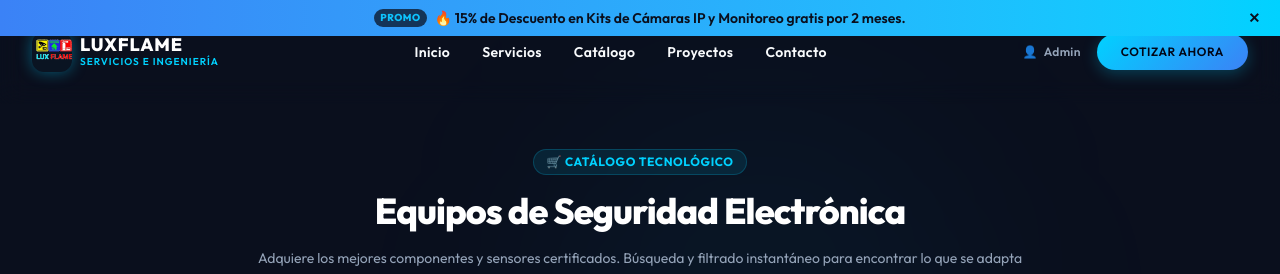
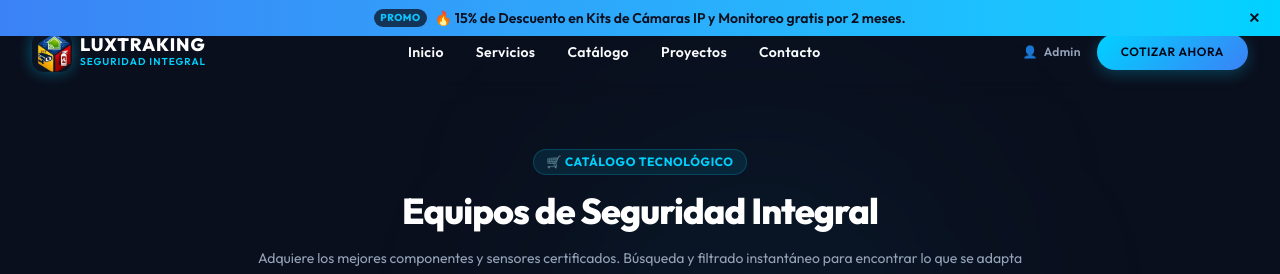
Before and after one commit to richen1995/LUX_ALEX_FRONT, an Angular app: page /products in a window 1280 px wide. Shown: the top 274 px of the page. Built offline with nearby package versions, Linux system fonts and the light colour scheme.

Commit message:
CAMBIOS EN EL LOGO Y LA LEYENDA

```diff
--- a/src/app/app.routes.ts
+++ b/src/app/app.routes.ts
@@ -12,27 +12,27 @@ export const routes: Routes = [
       {
         path: '',
         loadComponent: () => import('./features/home/home.component').then(m => m.HomeComponent),
-        title: 'SECUREPRO | Seguridad Electrónica Corporativa Premium'
+        title: 'LUXTRAKING | Seguridad Integral Corporativa Premium'
       },
       {
         path: 'services',
         loadComponent: () => import('./features/services/services.component').then(m => m.ServicesComponent),
-        title: 'Servicios Profesionales de Seguridad | SECUREPRO'
+        title: 'Servicios Profesionales de Seguridad | LUXTRAKING'
       },
       {
         path: 'products',
         loadComponent: () => import('./features/products/products.component').then(m => m.ProductsComponent),
-        title: 'Catálogo de Equipos de Seguridad | SECUREPRO'
+        title: 'Catálogo de Equipos de Seguridad | LUXTRAKING'
       },
       {
         path: 'projects',
         loadComponent: () => import('./features/projects/projects.component').then(m => m.ProjectsComponent),
-        title: 'Proyectos y Casos de Éxito | SECUREPRO'
+        title: 'Proyectos y Casos de Éxito | LUXTRAKING'
       },
       {
         path: 'contact',
         loadComponent: () => import('./features/contact/contact.component').then(m => m.ContactComponent),
-        title: 'Solicitar Cotización Gratis | SECUREPRO'
+        title: 'Solicitar Cotización Gratis | LUXTRAKING'
       }
     ]
   },
@@ -41,7 +41,7 @@ export const routes: Routes = [
   {
     path: 'login',
     loadComponent: () => import('./features/authentication/login.component').then(m => m.LoginComponent),
-    title: 'Iniciar Sesión Corporativo | SECUREPRO'
+    title: 'Iniciar Sesión Corporativo | LUXTRAKING'
   },
 
   // Admin Routes (inside AdminLayoutComponent, protected by authGuard)
@@ -58,32 +58,32 @@ export const routes: Routes = [
       {
         path: 'dashboard',
         loadComponent: () => import('./features/dashboard/dashboard.component').then(m => m.DashboardComponent),
-        title: 'Dashboard de Métricas | SECUREPRO Admin'
+        title: 'Dashboard de Métricas | LUXTRAKING Admin'
       },
       {
         path: 'crm',
         loadComponent: () => import('./features/crm/crm.component').then(m => m.CrmComponent),
-        title: 'Gestión CRM - Leads | SECUREPRO Admin'
+        title: 'Gestión CRM - Leads | LUXTRAKING Admin'
       },
       {
         path: 'products',
         loadComponent: () => import('./features/admin/products-crud/products-crud.component').then(m => m.ProductsCrudComponent),
-        title: 'CRUD Productos de Seguridad | SECUREPRO Admin'
+        title: 'CRUD Productos de Seguridad | LUXTRAKING Admin'
       },
       {
         path: 'services',
         loadComponent: () => import('./features/admin/services-crud/services-crud.component').then(m => m.ServicesCrudComponent),
-        title: 'CRUD Servicios de Seguridad | SECUREPRO Admin'
+        title: 'CRUD Servicios de Seguridad | LUXTRAKING Admin'
       },
       {
         path: 'projects',
         loadComponent: () => import('./features/admin/projects-crud/projects-crud.component').then(m => m.ProjectsCrudComponent),
-        title: 'CRUD Galería de Proyectos | SECUREPRO Admin'
+        title: 'CRUD Galería de Proyectos | LUXTRAKING Admin'
       },
       {
         path: 'testimonials',
         loadComponent: () => import('./features/admin/testimonials-crud/testimonials-crud.component').then(m => m.TestimonialsCrudComponent),
-        title: 'CRUD Gestión de Testimonios | SECUREPRO Admin'
+        title: 'CRUD Gestión de Testimonios | LUXTRAKING Admin'
       }
     ]
   },
--- a/src/app/core/layouts/admin-layout/admin-layout.component.html
+++ b/src/app/core/layouts/admin-layout/admin-layout.component.html
@@ -7,11 +7,11 @@
   >
     <!-- Logo and Brand -->
     <div class="h-20 border-b border-white/5 flex items-center px-6 gap-2">
-      <div class="w-8 h-8 rounded-lg bg-gradient-to-tr from-brand-blue to-brand-accent flex items-center justify-center text-sm font-black">
-        <span>🛡️</span>
+      <div class="w-8 h-8 rounded-lg bg-[#0a1422] flex items-center justify-center overflow-hidden">
+        <img src="/logo_luxtraking.png" alt="Logo Lux" class="w-full h-full object-cover">
       </div>
       <div class="flex flex-col">
-        <span class="text-white font-extrabold text-sm tracking-wider leading-none">SECUREPRO</span>
+        <span class="text-white font-extrabold text-sm tracking-wider leading-none">LUXTRAKING</span>
         <span class="text-brand-blue font-bold text-[9px] tracking-widest uppercase">Admin Panel</span>
       </div>
     </div>
--- a/src/app/features/authentication/login.component.html
+++ b/src/app/features/authentication/login.component.html
@@ -8,10 +8,10 @@
 
     <!-- Header -->
     <div class="text-center space-y-3 mb-8">
-      <div class="inline-flex w-12 h-12 rounded-2xl bg-gradient-to-tr from-brand-blue to-brand-accent items-center justify-center text-2xl shadow-neon-blue mx-auto">
-        🛡️
+      <div class="inline-flex w-12 h-12 rounded-2xl bg-[#0a1422] items-center justify-center shadow-neon-blue mx-auto overflow-hidden">
+        <img src="/logo_luxtraking.png" alt="Logo Lux" class="w-full h-full object-cover">
       </div>
-      <h2 class="text-2xl font-extrabold text-white font-sans tracking-tight">SECUREPRO Control</h2>
+      <h2 class="text-2xl font-extrabold text-white font-sans tracking-tight">LUXTRAKING Control</h2>
       <p class="text-xs text-brand-gray-muted">Acceso exclusivo para personal técnico y comercial autorizado.</p>
     </div>
 
--- a/src/app/features/contact/contact.component.html
+++ b/src/app/features/contact/contact.component.html
@@ -39,7 +39,7 @@
               <div class="w-8 h-8 rounded-lg bg-white/5 flex items-center justify-center text-sm">✉️</div>
               <div>
                 <p class="text-brand-gray-muted font-bold">Correos</p>
-                <p class="text-white font-semibold mt-0.5">contacto&#64;securepro.com.ec</p>
+                <p class="text-white font-semibold mt-0.5">contacto&#64;luxtraking.com.ec</p>
               </div>
             </div>
 
@@ -62,7 +62,7 @@
             Si requieres una respuesta técnica inmediata o reporte de robo, inicia un chat directo con nuestro centro operativo.
           </p>
           <a
-            href="https://api.whatsapp.com/send?phone=593991234567&text=Hola%20SecurePro,%20requiero%20asistencia%20inmediata."
+            href="https://api.whatsapp.com/send?phone=593991234567&text=Hola%20Luxtraking,%20requiero%20asistencia%20inmediata."
             target="_blank"
             class="w-full flex items-center justify-center gap-2 bg-emerald-500 hover:bg-emerald-600 text-brand-dark font-bold text-xs uppercase tracking-wider py-3 rounded-xl transition-colors shadow"
           >
--- a/src/app/features/home/home.component.html
+++ b/src/app/features/home/home.component.html
@@ -14,7 +14,7 @@
       <!-- Hero Text Content -->
       <div class="lg:col-span-7 text-center lg:text-left space-y-6">
         <div class="inline-flex items-center gap-2 px-3.5 py-1.5 rounded-full bg-brand-blue/10 border border-brand-blue/20 text-brand-blue text-xs font-semibold tracking-wider uppercase">
-          ⚡ Innovación y Seguridad Electrónica
+          ⚡ Innovación y Seguridad Integral
         </div>
 
         <h1 class="text-4xl sm:text-5xl lg:text-6xl font-extrabold text-white tracking-tight leading-none font-sans">
@@ -31,7 +31,7 @@
             Solicitar Cotización 📋
           </a>
           <a
-            href="https://api.whatsapp.com/send?phone=593991234567&text=Hola%20SecurePro,%20solicito%20cotización."
+            href="https://api.whatsapp.com/send?phone=593991234567&text=Hola%20Luxtraking,%20solicito%20cotización."
             target="_blank"
             class="w-full sm:w-auto text-center btn-premium-secondary px-8 py-4 text-sm uppercase tracking-wider font-extrabold flex items-center justify-center gap-2"
           >
@@ -141,7 +141,7 @@
 
       <div class="space-y-6">
         <span class="text-brand-blue font-bold text-xs uppercase tracking-widest">Nuestra Calidad</span>
-        <h2 class="text-3xl sm:text-4xl font-extrabold text-white font-sans leading-tight">¿Por qué las corporaciones líderes eligen SECUREPRO?</h2>
+        <h2 class="text-3xl sm:text-4xl font-extrabold text-white font-sans leading-tight">¿Por qué las corporaciones líderes eligen LUXTRAKING?</h2>
         <p class="text-sm sm:text-base text-brand-gray-muted leading-relaxed">
           No vendemos simples equipos; diseñamos estrategias de seguridad blindadas. Nos enfocamos en la excelencia técnica, soporte inmediato y en la integración inteligente de todas tus herramientas.
         </p>
--- a/src/app/features/products/products.component.html
+++ b/src/app/features/products/products.component.html
@@ -9,7 +9,7 @@
       <span class="inline-flex items-center gap-2 px-3 py-1 rounded-full bg-brand-blue/10 border border-brand-blue/20 text-brand-blue text-xs font-bold uppercase tracking-wider">
         🛒 Catálogo Tecnológico
       </span>
-      <h1 class="text-4xl font-extrabold text-white font-sans tracking-tight">Equipos de Seguridad Electrónica</h1>
+      <h1 class="text-4xl font-extrabold text-white font-sans tracking-tight">Equipos de Seguridad Integral</h1>
       <p class="text-sm text-brand-gray-muted leading-relaxed">
         Adquiere los mejores componentes y sensores certificados. Búsqueda y filtrado instantáneo para encontrar lo que se adapta a tu proyecto.
       </p>
@@ -309,7 +309,7 @@
                 Cotizar Proyecto 📋
               </button>
               <a
-                [href]="'https://api.whatsapp.com/send?phone=593991234567&text=Hola%20SecurePro,%20deseo%20cotizar%20el%20producto%20' + encodeURIComponent(prod.name)"
+                [href]="'https://api.whatsapp.com/send?phone=593991234567&text=Hola%20Luxtraking,%20deseo%20cotizar%20el%20producto%20' + encodeURIComponent(prod.name)"
                 target="_blank"
                 class="btn-premium-secondary px-4 py-3 flex items-center justify-center"
                 title="Consultar por WhatsApp"
--- a/src/app/features/projects/projects.component.html
+++ b/src/app/features/projects/projects.component.html
@@ -206,7 +206,7 @@
 
               <div class="bg-brand-surface/60 p-3.5 rounded-xl border border-white/5">
                 <p class="text-brand-gray-muted font-bold uppercase tracking-wider">Certificación</p>
-                <p class="text-emerald-400 font-semibold mt-1">✓ Aprobado SECUREPRO</p>
+                <p class="text-emerald-400 font-semibold mt-1">✓ Aprobado LUXTRAKING</p>
               </div>
             </div>
 
--- a/src/app/shared/components/footer/footer.component.html
+++ b/src/app/shared/components/footer/footer.component.html
@@ -5,12 +5,12 @@
       <!-- Column 1: Info & Brand -->
       <div class="space-y-4">
         <div class="flex items-center gap-2">
-          <div class="w-10 h-10 rounded-xl bg-gradient-to-tr from-brand-blue to-brand-accent flex items-center justify-center text-brand-dark font-black tracking-tighter">
-            <span>🛡️</span>
+          <div class="w-10 h-10 rounded-xl bg-[#0a1422] flex items-center justify-center overflow-hidden">
+            <img src="/logo_luxtraking.png" alt="Logo Lux" class="w-full h-full object-cover">
           </div>
           <div class="flex flex-col">
-            <span class="text-white font-extrabold text-lg tracking-wider leading-none">SECUREPRO</span>
-            <span class="text-brand-blue font-semibold text-[10px] tracking-widest uppercase">Seguridad Electrónica</span>
+            <span class="text-white font-extrabold text-lg tracking-wider leading-none">LUXTRAKING</span>
+            <span class="text-brand-blue font-semibold text-[10px] tracking-widest uppercase">Seguridad Integral</span>
           </div>
         </div>
         <p class="text-sm text-brand-gray-muted leading-relaxed">
@@ -93,7 +93,7 @@
           </p>
           <p class="flex items-center gap-2.5">
             <span class="text-brand-blue">✉️</span>
-            <span>contacto&#64;securepro.com.ec</span>
+            <span>contacto&#64;luxtraking.com.ec</span>
           </p>
         </div>
         <!-- Trust badges representation -->
@@ -107,7 +107,7 @@
 
     <!-- Divider and Copyright -->
     <div class="border-t border-white/5 pt-8 flex flex-col sm:flex-row items-center justify-between gap-4 text-xs text-brand-gray-muted">
-      <p>© 2026 SECUREPRO Seguridad Electrónica. Todos los derechos reservados.</p>
+      <p>© 2026 LUXTRAKING Seguridad Integral. Todos los derechos reservados.</p>
       <div class="flex gap-6">
         <a href="#" class="hover:text-white transition-colors">Términos de Servicio</a>
         <a href="#" class="hover:text-white transition-colors">Políticas de Privacidad</a>
--- a/src/app/shared/components/navbar/navbar.component.html
+++ b/src/app/shared/components/navbar/navbar.component.html
@@ -8,11 +8,11 @@
       <div class="flex-shrink-0 flex items-center">
         <a routerLink="/" class="flex items-center gap-2 group">
           <div class="w-10 h-10 rounded-xl bg-[#0a1422] flex items-center justify-center text-brand-dark font-black tracking-tighter shadow-neon-blue group-hover:scale-105 transition-transform overflow-hidden">
-            <img src="/logo_lux.png" alt="Logo Lux" class="w-full h-full object-cover">
+            <img src="/logo_luxtraking.png" alt="Logo Lux" class="w-full h-full object-cover">
           </div>
           <div class="flex flex-col">
-            <span class="text-white font-extrabold text-lg tracking-wider leading-none font-sans group-hover:text-brand-blue transition-colors">LUXFLAME</span>
-            <span class="text-brand-blue font-semibold text-[10px] tracking-widest uppercase">Servicios e Ingeniería</span>
+            <span class="text-white font-extrabold text-lg tracking-wider leading-none font-sans group-hover:text-brand-blue transition-colors">LUXTRAKING</span>
+            <span class="text-brand-blue font-semibold text-[10px] tracking-widest uppercase">Seguridad Integral</span>
           </div>
         </a>
       </div>
--- a/src/app/shared/components/whatsapp-float/whatsapp-float.component.html
+++ b/src/app/shared/components/whatsapp-float/whatsapp-float.component.html
@@ -6,12 +6,14 @@
       <!-- Chat Header -->
       <div class="bg-gradient-to-r from-emerald-600 to-teal-700 p-4 text-white flex items-center justify-between">
         <div class="flex items-center gap-3">
-          <div class="relative">
-            <span class="text-2xl">🛡️</span>
+          <div class="relative w-10 h-10">
+            <div class="w-full h-full rounded-xl bg-[#0a1422] flex items-center justify-center overflow-hidden">
+              <img src="/logo_luxtraking.png" alt="Logo Lux" class="w-full h-full object-cover">
+            </div>
             <span class="absolute bottom-0 right-0 w-3 h-3 bg-green-400 border-2 border-teal-700 rounded-full"></span>
           </div>
           <div>
-            <h4 class="font-bold text-sm leading-none">Asesor SecurePro</h4>
+            <h4 class="font-bold text-sm leading-none">Asesor Luxtraking</h4>
             <span class="text-[10px] text-green-200">Online • Respuesta rápida</span>
           </div>
         </div>
@@ -21,7 +23,7 @@
       <!-- Chat Body -->
       <div class="p-4 bg-brand-surface/95 space-y-3">
         <div class="bg-brand-dark/80 rounded-xl p-3 text-xs leading-relaxed text-brand-gray-light border border-white/5">
-          ¡Hola! 👋 Soy tu asesor de seguridad electrónica virtual. ¿Necesitas asesoría técnica o una cotización formal? Escríbenos directamente por WhatsApp.
+          ¡Hola! 👋 Soy tu asesor de seguridad integral virtual. ¿Necesitas asesoría técnica o una cotización formal? Escríbenos directamente por WhatsApp.
         </div>
 
         <a
```
Also changed, not shown: public/logo_lux.png (deleted), public/logo_luxtraking.png (added).
